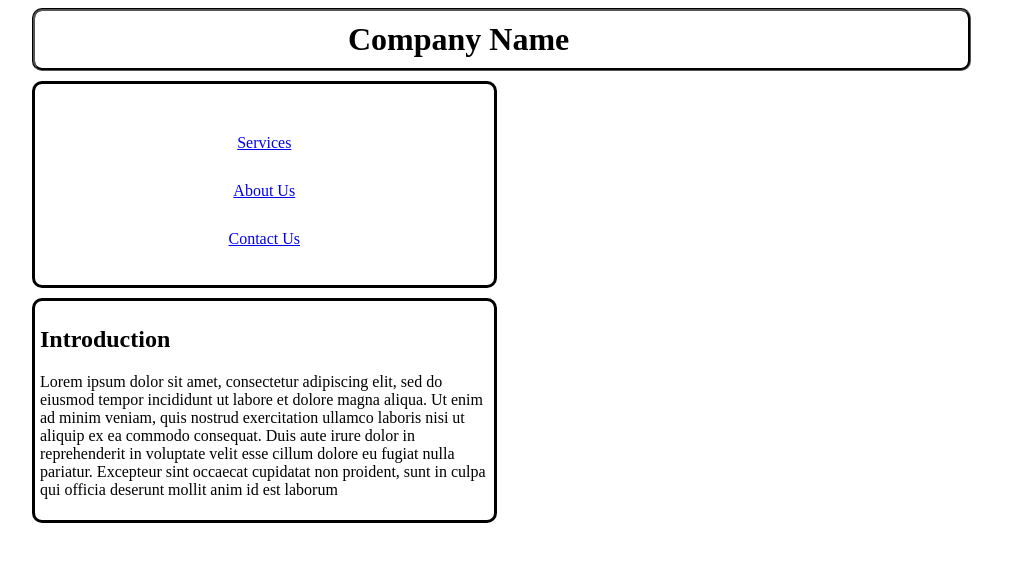
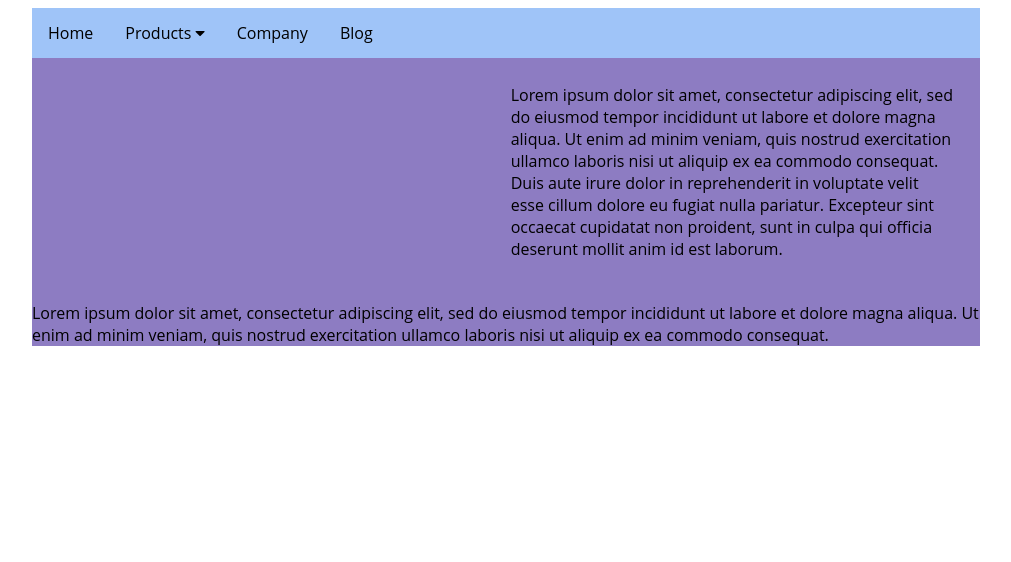
Before and after one commit to iankyd/personal_projects, a plain HTML site: page index.html in a window 1280 px wide. Shown: the whole page, without its empty margins (134-1145 px from the left). Drawn offline with Linux system fonts and the light colour scheme; files that its build step writes are made by us from their sources.

Commit message:
Add files via upload
4.2

```diff
--- a/index.html
+++ b/index.html
@@ -5,29 +5,40 @@
     <meta charset="UTF-8">
     <meta name="viewport" content="width=device-width, initial-scale=1.0">
     <meta http-equiv="X-UA-Compatible" content="ie=edge">
-    <link rel="stylesheet" type="text/css" href="//fonts.googleapis.com/css?family=Open+Sans" />
+    <link rel="stylesheet" href="https://cdnjs.cloudflare.com/ajax/libs/font-awesome/4.7.0/css/font-awesome.min.css">
     <link rel="stylesheet" href="./css/default.css">
     <link rel="stylesheet" href="./css/style.css">
-    <title>Home Page</title>
+    <title>Design Menu</title>
 </head>
 
 <body>
+    <header class="page-header">
+        <nav class="nav-bar">
+            <a href="#">Home</a>
+            <div class="product">
+                <button class="product-button">Products
+                    <i class="fa fa-caret-down"></i>
+                </button>
+                <div class="product-content">
+                    <a href="#">SlogErr</a>
+                    <a href="#">Training Pegasus</a>
+                    <a href="#">Webstation</a>
+                </div>
+            </div>
+            <a href="#">Company</a>
+            <a href="#">Blog</a>
+        </nav>
+    </header>
     <div class="container">
-        <div class="header">
-            <img src="https://www.google.com/favicon.ico" alt="">
-            <h1>Company Name</h1>
+        <div class="upper-content">
+            <div class="upper-img"><img src="https://google.com/favicon.ico" alt=""></div>
+            <p>Lorem ipsum dolor sit amet, consectetur adipiscing elit, sed do eiusmod tempor incididunt ut labore et dolore magna aliqua. Ut enim ad minim veniam, quis nostrud exercitation ullamco laboris nisi ut aliquip ex ea commodo consequat. Duis aute
+                irure dolor in reprehenderit in voluptate velit esse cillum dolore eu fugiat nulla pariatur. Excepteur sint occaecat cupidatat non proident, sunt in culpa qui officia deserunt mollit anim id est laborum.</p>
         </div>
-        <div class="content">
-            <div class="links">
-                <a href="./services.html">Services</a>
-                <a href="./aboutUs.html">About Us</a>
-                <a href="./contactUs.html">Contact Us</a>
-            </div>
-            <div class="introduction">
-                <h2>Introduction</h2>
-                <p>Lorem ipsum dolor sit amet, consectetur adipiscing elit, sed do eiusmod tempor incididunt ut labore et dolore magna aliqua. Ut enim ad minim veniam, quis nostrud exercitation ullamco laboris nisi ut aliquip ex ea commodo consequat. Duis
-                    aute irure dolor in reprehenderit in voluptate velit esse cillum dolore eu fugiat nulla pariatur. Excepteur sint occaecat cupidatat non proident, sunt in culpa qui officia deserunt mollit anim id est laborum</p>
-            </div>
+        <div class="lower-content">
+            <p>
+                Lorem ipsum dolor sit amet, consectetur adipiscing elit, sed do eiusmod tempor incididunt ut labore et dolore magna aliqua. Ut enim ad minim veniam, quis nostrud exercitation ullamco laboris nisi ut aliquip ex ea commodo consequat.
+            </p>
         </div>
     </div>
 </body>
--- a/style.css
+++ b/style.css
@@ -1,97 +1,84 @@
-.container {
-    margin: auto;
-    width: 75%;
-    font-family: "open-sans";
+.nav-bar {
+    overflow: hidden;
+    background-color: #9fc4f8;
 }
 
-.header {
-    width: 99%;
-    border-style: groove;
-    border-radius: 10px;
-    margin: auto;
-    display: inline-block;
-    border-color: black;
+.nav-bar a {
+    float: left;
+    font-size: 16px;
+    color: #000000;
+    text-align: center;
+    padding: 14px 16px;
+    text-decoration: none;
 }
 
-.header h1 {
-    width: 90%;
+.product {
+    float: left;
+    overflow: hidden;
+}
+
+.product .product-button {
+    font-size: 16px;
+    border: none;
+    outline: none;
+    color: #000000;
+    padding: 14px 16px;
+    background-color: inherit;
+    font-family: inherit;
+    margin: 0;
+}
+
+.navbar a:hover,
+.product:hover .product-button {
+    background-color: #9fc4f8;
+}
+
+.product-content {
+    display: none;
+    position: absolute;
+    background-color: #9fc4f8;
+    min-width: 160px;
+    box-shadow: 0px 8px 16px 0px rgba(0, 0, 0, 0.2);
+    z-index: 1;
+}
+
+.product-content a {
+    float: none;
+    color: black;
+    padding: 12px 16px;
+    text-decoration: none;
+    display: block;
+    text-align: left;
+}
+
+.product-content a:hover {
+    background-color: #ddd;
+}
+
+.product:hover .product-content {
+    display: block;
+}
+
+.container {
+    background-color: #8d7cc2;
+}
+
+.upper-content p,
+.upper-img {
     display: inline-block;
-    text-align: center;
-    margin: auto;
     padding: 10px;
 }
 
-.content {
-    display: inline-block;
+.upper-content p {
+    width: 49%;
 }
 
-.links,
-.introduction,
-.about-us-container,
-.contact-us-container {
-    padding: 5px;
-    width: 49%;
-    margin-top: 10px;
-    margin-right: 10px;
-    border-style: solid;
-    border-radius: 10px;
-    display: inline-block;
+.upper-img {
+    width: 49%
 }
 
-.links {
-    float: left;
-    height: 207px;
-    padding-top: 20px;
-}
-
-.links a {
-    margin-top: 30px;
-    text-align: center;
-    display: inline-block;
-    width: 100%;
-}
-
-.about-us-container {
-    width: 99%;
-    display: inline-block;
-}
-
-.about-us-content,
-.about-us-image {
-    width: 49%;
-    display: inline-block;
-}
-
-.about-us-image img {
-    float: initial;
-    width: 41%;
-    margin-left: 166px;
-}
-
-.about-us-content h2 {
+.container,
+.nav-bar {
+    width: 75%;
     margin: auto;
 }
-
-.contact-us-container {
-    width: 99%;
-}
-
-.contact-container {
-    width: 50%;
-    margin: auto;
-    background-color: aquamarine;
-}
-
-.contact-container span,
-.contact-container strong {
-    display: inherit;
-    text-align: center;
-}
-
-.contact-container strong {
-    margin-bottom: 10px;
-}
-
-.map-link {
-    margin-top: 20px;
-}
```
